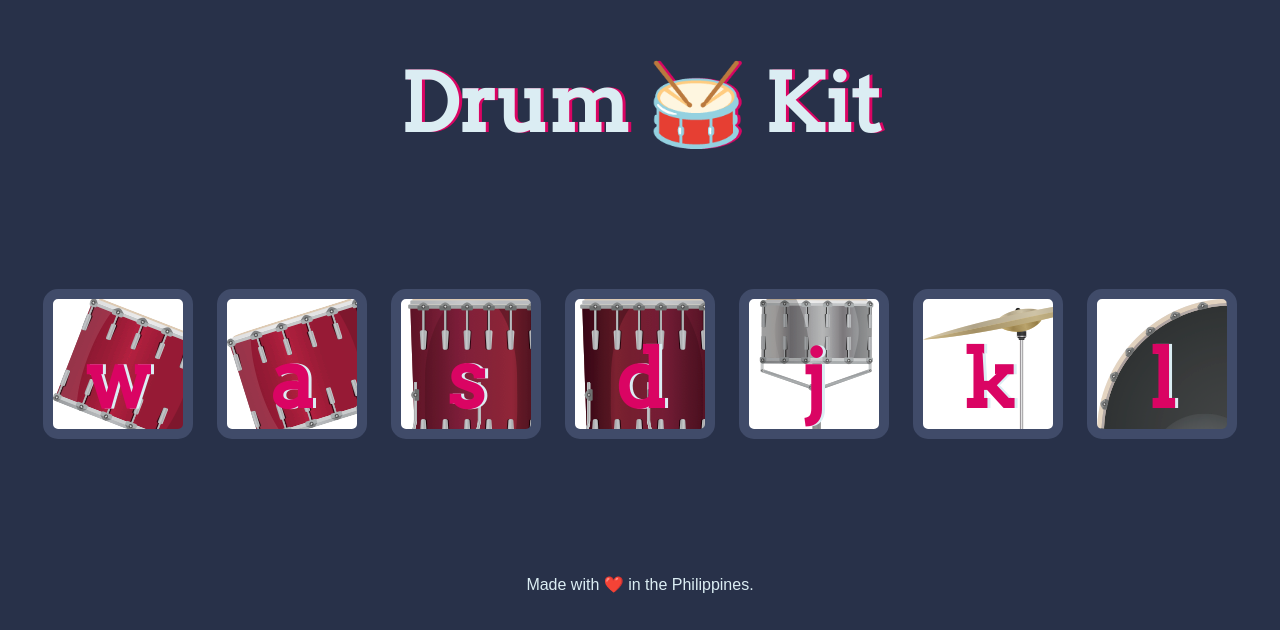
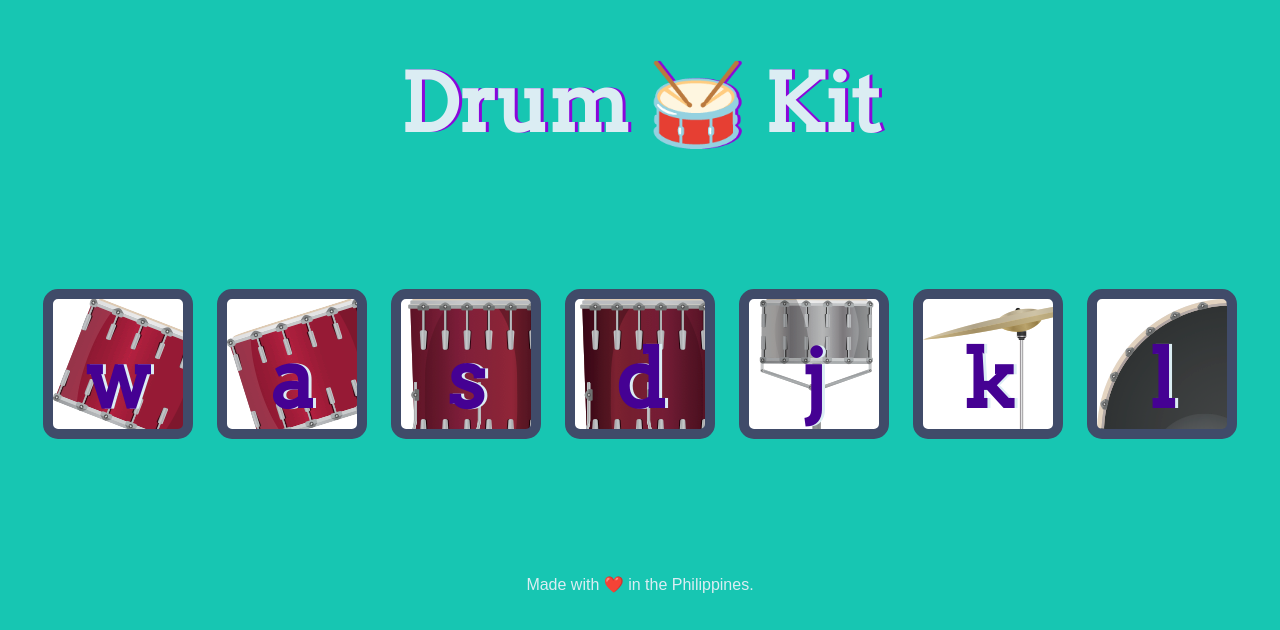
Before and after one commit to emmalyngrace23/drumKit, a plain HTML site: page index.html in a window 1280 px wide. Drawn offline with Linux system fonts and the light colour scheme.

```diff
--- a/styles.css
+++ b/styles.css
@@ -1,13 +1,13 @@
 body {
   text-align: center;
-  background-color: #283149;
+  background-color: #17c6b2;
 }
 
 h1 {
   font-size: 5rem;
   color: #DBEDF3;
   font-family: "Arvo", cursive;
-  text-shadow: 3px 0 #DA0463;
+  text-shadow: 3px 0 #8a07db;
 
 }
 
@@ -69,7 +69,7 @@
   font-family: 'Arvo', cursive;
   line-height: 2;
   font-weight: 900;
-  color: #DA0463;
+  color: #450193;
   text-shadow: 3px 0 #DBEDF3;
   border-radius: 15px;
   display: inline-block;
```
